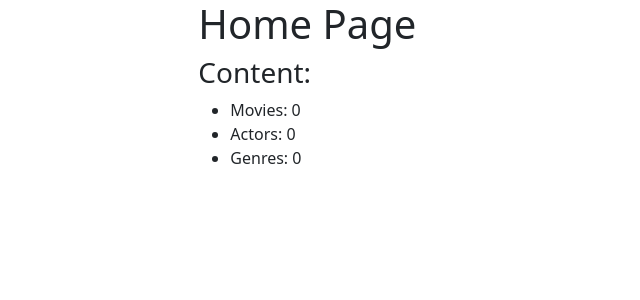
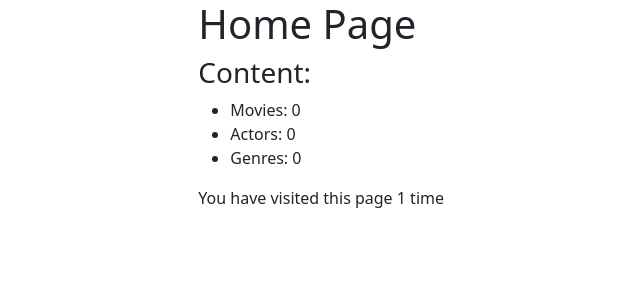
Before and after one commit to Oomamchur/friends-imdb, a Django app: page / in a window 1280 px wide. Shown: the top 300 px of the page, without its empty margins (27-667 px from the left). Run offline with Django 4.2, Linux system fonts and the light colour scheme; data that the repository does not hold is empty.

Commit message:
add homepage visits counter

```diff
--- a/catalog/views.py
+++ b/catalog/views.py
@@ -9,10 +9,15 @@ def index(request: HttpRequest) -> HttpResponse:
     num_movies = Movie.objects.count()
     num_actors = Actor.objects.count()
     num_genres = Genre.objects.count()
+
+    num_visits = request.session.get("num_visits", 0)
+    request.session["num_visits"] = num_visits + 1
+
     context = {
         "num_movies": num_movies,
         "num_actors": num_actors,
-        "num_genres": num_genres
+        "num_genres": num_genres,
+        "num_visits": num_visits + 1,
     }
     return render(request, "catalog/index.html", context=context)
 
--- a/templates/catalog/index.html
+++ b/templates/catalog/index.html
@@ -9,4 +9,6 @@
     <li>Actors: {{ num_actors }}</li>
     <li>Genres: {{ num_genres }}</li>
   </ul>
+
+  <p>You have visited this page {{ num_visits }} time{{ num_visits|pluralize }}</p>
 {% endblock %}
```
